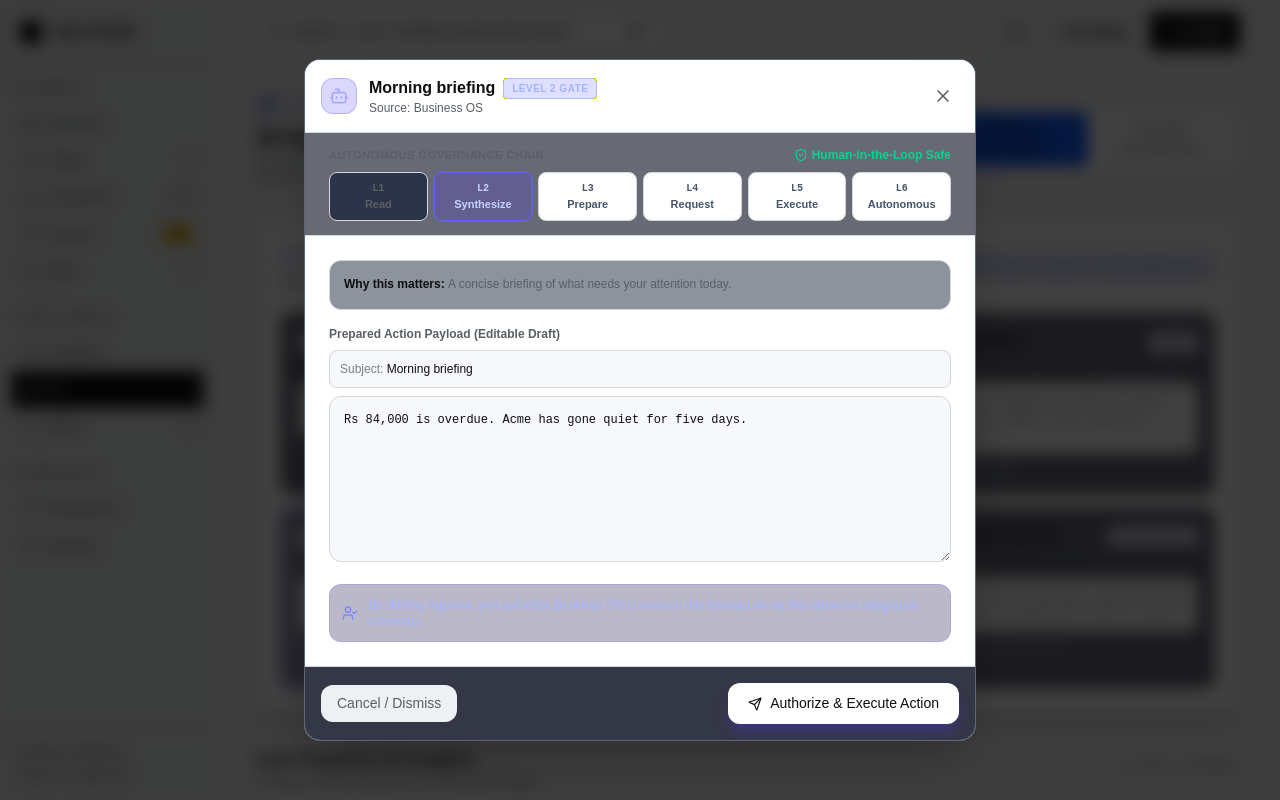
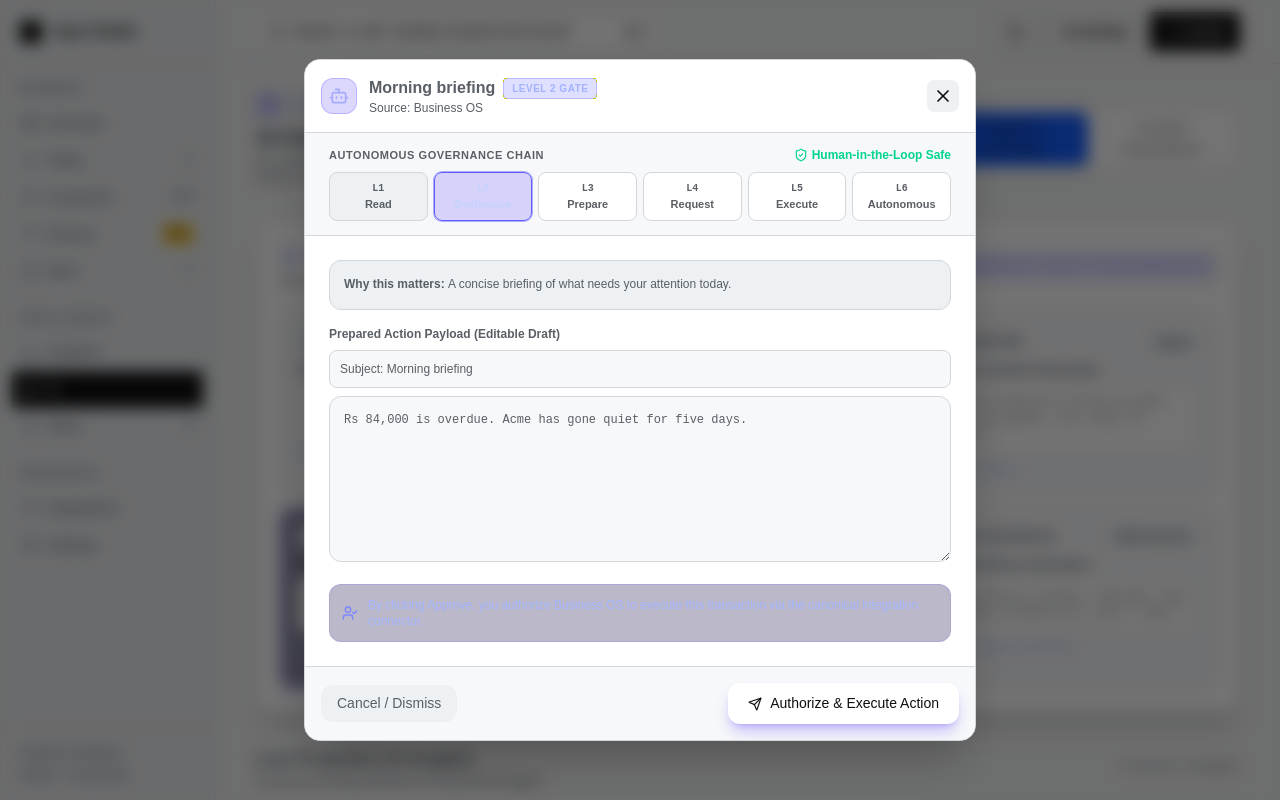
Before and after one commit to Pradumnsaindane/Look-Through, a React (Vite) app: page / in a window 1280 px wide. Both pictures are taken after a click on the button "AI briefing". Built offline with nearby package versions, Linux system fonts and the light colour scheme.

Commit message:
Improve theme contrast across modules and overlays

```diff
--- a/src/components/integrations/IntegrationsView.tsx
+++ b/src/components/integrations/IntegrationsView.tsx
@@ -83,7 +83,7 @@ export const IntegrationsView: React.FC = () => {
                 className={`p-5 rounded-2xl border transition-all flex flex-col justify-between ${
                   isConnected
                     ? 'bg-slate-900/90 border-slate-700/80 shadow-lg'
-                    : 'bg-slate-950/60 border-slate-800 opacity-80'
+                    : 'bg-slate-950/60 border-slate-800 opacity-100'
                 }`}
               >
                 <div className="space-y-3">
--- a/src/components/layout/AIActionModal.tsx
+++ b/src/components/layout/AIActionModal.tsx
@@ -58,7 +58,7 @@ export const AIActionModal: React.FC = () => {
   ];
 
   return (
-    <div className="fixed inset-0 bg-black/75 backdrop-blur-sm z-50 flex items-center justify-center p-4 animate-in fade-in duration-150">
+    <div className="fixed inset-0 bg-black/55 dark:bg-black/75 backdrop-blur-sm z-50 flex items-center justify-center p-4 animate-in fade-in duration-150">
       <div
         className="w-full max-w-2xl bg-slate-900 border border-slate-700/80 rounded-2xl shadow-2xl overflow-hidden flex flex-col max-h-[90vh]"
         onClick={e => e.stopPropagation()}
--- a/src/index.css
+++ b/src/index.css
@@ -87,3 +87,19 @@ button { cursor: pointer; }
 .dark { color-scheme: dark; }
 .dark .ledger-shell { --canvas: #111318; --sidebar: #191c23; --surface: #20242d; --ink: #f4f5f7; --muted: #aeb6c4; --faint: #7f8998; --hairline: #343b49; --strong: #566071; --marker: #f7c948; --marker-tint: #3c3217; --widget-deep: #0c1020; --widget-surface: #252c3e; --widget-raised: #30394d; }
 :root, .ledger-shell { --widget-deep: #f7f8fa; --widget-surface: #ffffff; --widget-raised: #eef1f4; }
+
+/* Legacy widget utilities are normalized here so every module stays readable in both themes. */
+.ledger-shell:not(.dark) [class*="bg-slate-950"] { background-color: var(--widget-deep) !important; }
+.ledger-shell:not(.dark) [class*="bg-slate-900"] { background-color: var(--widget-surface) !important; }
+.ledger-shell:not(.dark) [class*="bg-slate-800"] { background-color: var(--widget-raised) !important; }
+.ledger-shell:not(.dark) [class*="border-slate-"] { border-color: var(--hairline) !important; }
+.ledger-shell:not(.dark) [class*="text-slate-"] { color: var(--muted) !important; }
+.ledger-shell:not(.dark) [class*="text-white"] { color: var(--ink) !important; }
+.ledger-shell:not(.dark) [class*="bg-gradient-"] { background-image: none !important; background-color: var(--surface) !important; }
+
+.dark .ledger-shell [class*="bg-slate-950"] { background-color: var(--widget-deep) !important; }
+.dark .ledger-shell [class*="bg-slate-900"] { background-color: var(--widget-surface) !important; }
+.dark .ledger-shell [class*="bg-slate-800"] { background-color: var(--widget-raised) !important; }
+.dark .ledger-shell [class*="border-slate-"] { border-color: var(--hairline) !important; }
+.dark .ledger-shell [class*="text-slate-"] { color: var(--muted) !important; }
+.dark .ledger-shell [class*="text-white"] { color: var(--ink) !important; }
```
